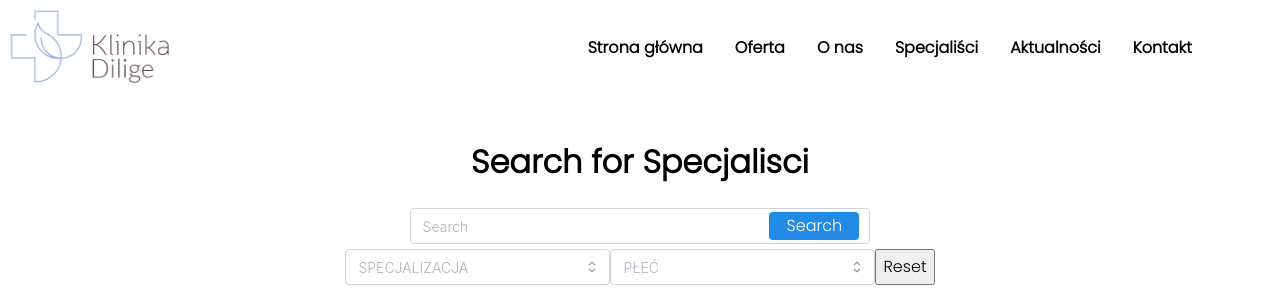
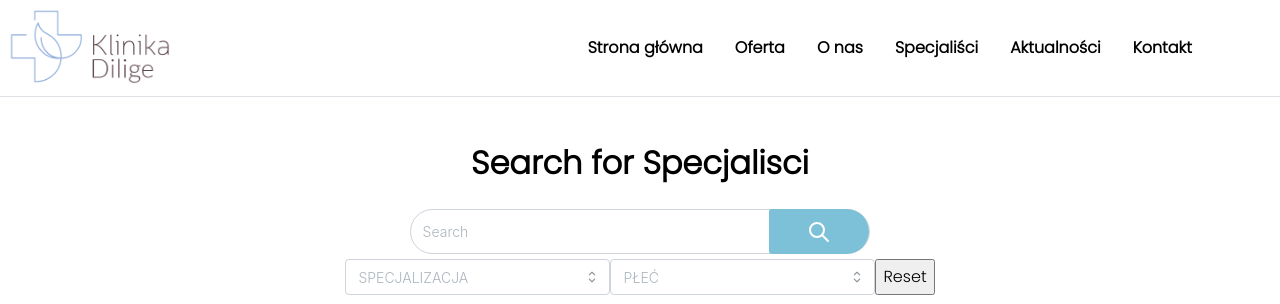
Before and after one commit to Adamauer1/klinika-dilige-app, a Next.js app: page /specjalisci in a window 1280 px wide. Shown: the top 304 px of the page. Built offline with nearby package versions, Linux system fonts and the light colour scheme.

Commit message:
applying more styling

```diff
--- a/package.json
+++ b/package.json
@@ -14,6 +14,7 @@
     "@mantine/form": "^7.11.1",
     "@mantine/hooks": "^7.11.1",
     "@mantine/modals": "^7.11.1",
+    "@tabler/icons-react": "^3.10.0",
     "embla-carousel-autoplay": "^7.1.0",
     "embla-carousel-react": "^7.1.0",
     "next": "14.2.4",
--- a/src/app/specjalisci/page.module.css
+++ b/src/app/specjalisci/page.module.css
@@ -99,3 +99,7 @@
 .dataProfileButton:hover ~ .dataImage {
   filter: blur(2.5px);
 }
+
+.test {
+  height: 100%;
+}
--- a/src/app/specjalisci/page.tsx
+++ b/src/app/specjalisci/page.tsx
@@ -12,10 +12,12 @@ import {
   Button,
   UnstyledButton,
   ActionIcon,
+  rem,
 } from "@mantine/core";
 import { useState } from "react";
 
 import { names, infoData } from "@/data/data";
+import { IconSearch } from "@tabler/icons-react";
 
 // interface person {
 //   id: number;
@@ -280,17 +282,37 @@ export default function Specjalisci() {
                 styles={{
                   root: {
                     width: "100%",
-                    height: "100%",
+                    height: 45,
+                  },
+                  input: {
+                    borderRadius: "30px",
+                    // borderTopLeftRadius: "30px",
+                    // borderBottomLeftRadius: "30px",
+                    height: 45,
                   },
                   section: {
                     width: 100,
-                    paddingRight: 10,
+                    // paddingRight: 10,
                   },
                   // wrapper: { height: "3rem", width: "100%" },
                 }}
                 rightSection={
-                  <ActionIcon onClick={handleFilterData} style={{ width: 100 }}>
-                    Search
+                  <ActionIcon
+                    onClick={handleFilterData}
+                    variant="filled"
+                    color="#7cc1d8"
+                    styles={{
+                      root: {
+                        height: 45,
+                        width: "100%",
+                        borderTopRightRadius: 30,
+                        borderBottomRightRadius: 30,
+                      },
+                      icon: { height: 45 },
+                    }}
+                  >
+                    {/* <IconSearch size={36} /> */}
+                    <IconSearch />
                   </ActionIcon>
                 }
                 placeholder="Search"
@@ -300,6 +322,23 @@ export default function Specjalisci() {
                 defaultDropdownOpened={false}
                 withScrollArea={false}
               />
+              {/* <div>
+                <UnstyledButton>
+                  <IconSearch
+                    style={{ width: rem(1), height: rem(1) }}
+                  ></IconSearch>
+                </UnstyledButton>
+              </div> */}
+              {/* <ActionIcon
+                onClick={handleFilterData}
+                styles={{
+                  root: { height: 45 },
+                  icon: { height: 45 },
+                }}
+              >
+                <IconSearch size={36} />
+                <IconSearch style={{ height: 45, width: 45 }} />
+              </ActionIcon> */}
               {/* <button onClick={handleFilterData}>Search</button> */}
             </div>
             <div
--- a/src/components/styles/header.module.css
+++ b/src/components/styles/header.module.css
@@ -1,12 +1,18 @@
 .header {
   position: sticky;
   top: 0;
-  height: 6rem;
+  /* display: flex;
+  justify-content: space-between;
+  align-items: center; */
+  background-color: white;
+  z-index: 10;
+}
+
+.headerContainer {
   display: flex;
   justify-content: space-between;
   align-items: center;
-  background-color: white;
-  z-index: 10;
+  height: 6rem;
 }
 
 .ul {
--- a/src/components/ui/header.tsx
+++ b/src/components/ui/header.tsx
@@ -1,4 +1,4 @@
-import { Flex } from "@mantine/core";
+import { Divider, Flex } from "@mantine/core";
 import Image from "next/image";
 import Link from "next/link";
 import styles from "@/components/styles/header.module.css";
@@ -6,6 +6,7 @@ const Header = () => {
   return (
     <>
       <div className={styles.header}>
+        <div className={styles.headerContainer}>
           <Image
             className=""
             src="/logo.png"
@@ -49,6 +50,8 @@ const Header = () => {
             </ul>
           </nav>
         </div>
+        <Divider style={{ root: { position: "sticky", zIndex: 10 } }} />
+      </div>
     </>
   );
 };
```
Also changed, not shown: public/icons/search.svg (added), 1 other file (tests, documents, lock files or other folders). Lines whose indentation alone changed are shown as unchanged.
